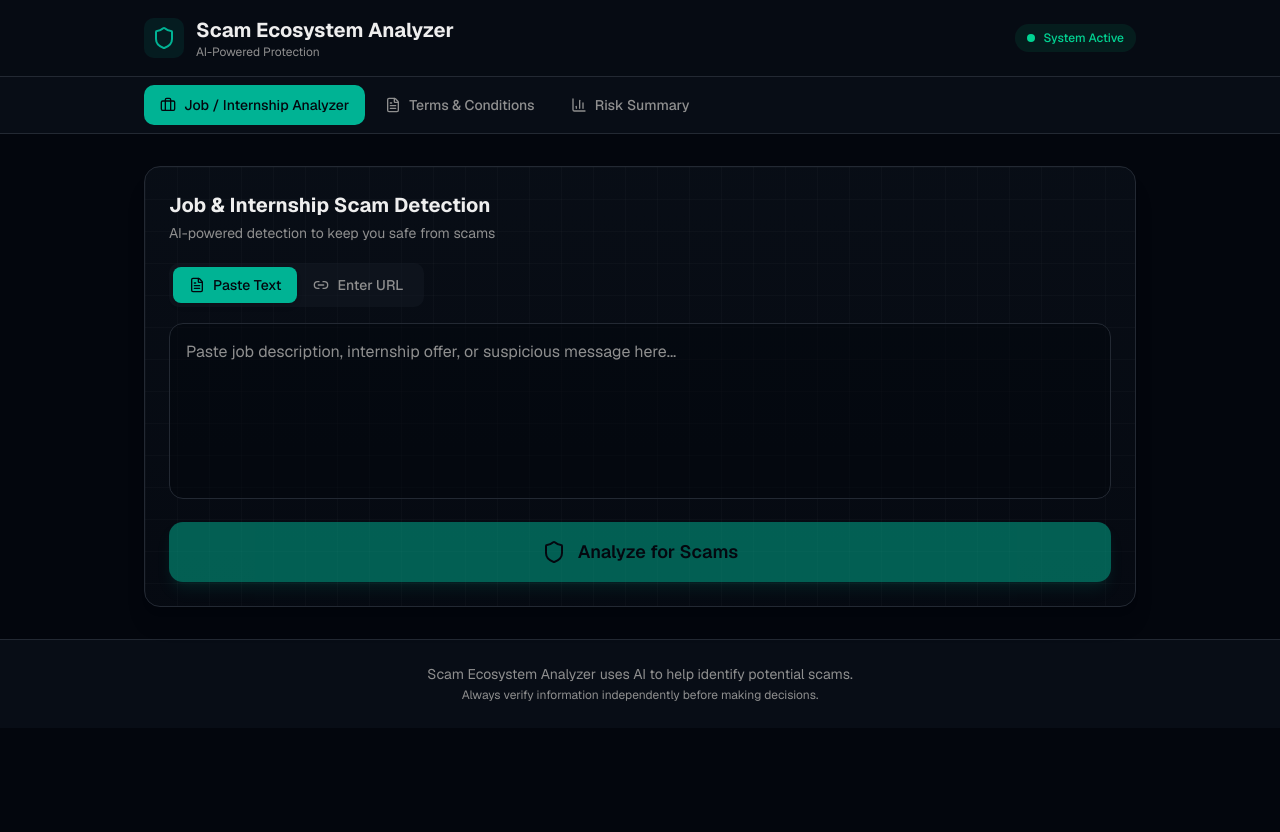
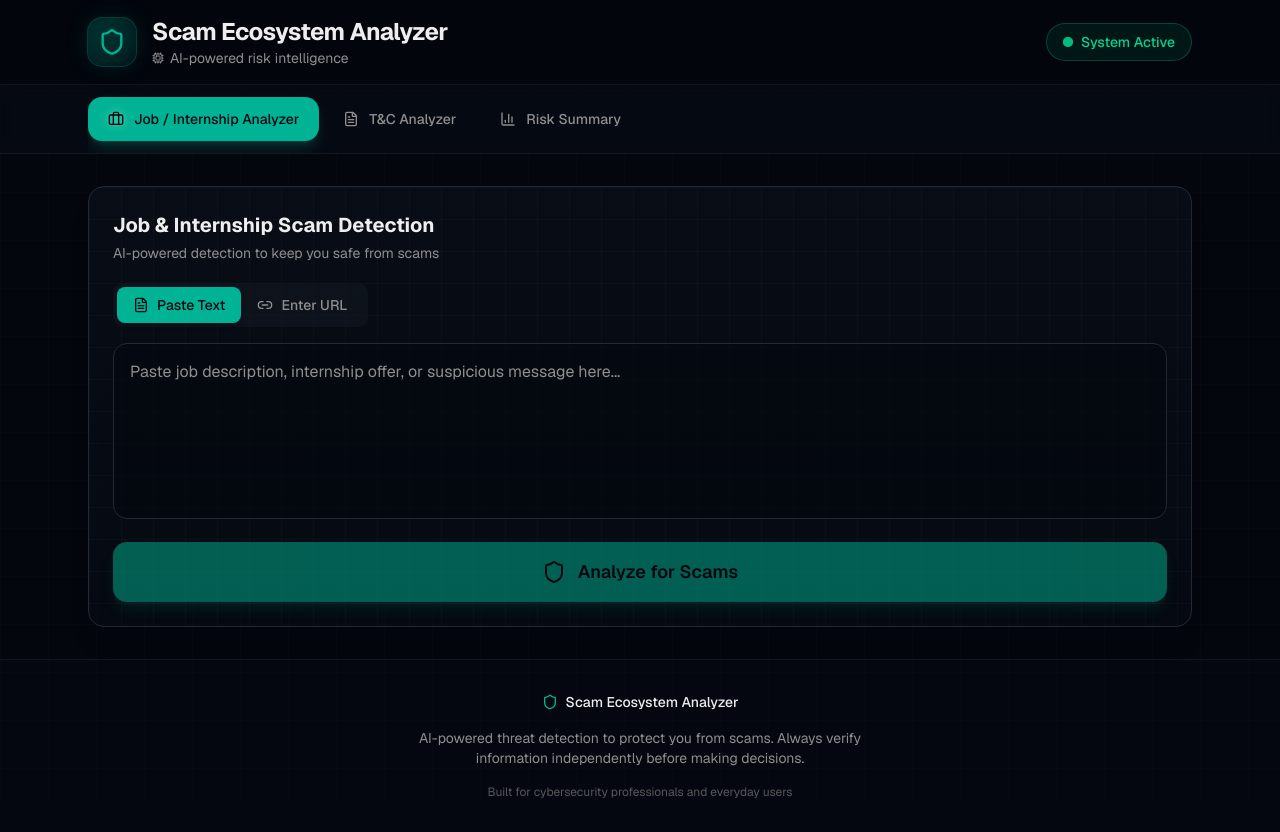
Before and after one commit to Aishwarya-Mukherjee/AI_Spam_Detector, a Next.js app: page / in a window 1280 px wide. Before the commit the page ends 800 px from the top, so only its background shows below. Built offline with nearby package versions, Linux system fonts and the light colour scheme.

Commit message:
style: enhance header and design for premium dashboard\n\nImprove header, tab navigation, content area, and footer\nfor a more premium look and feel.

```diff
--- a/app/page.tsx
+++ b/app/page.tsx
@@ -1,7 +1,7 @@
 "use client"
 
 import { useState } from "react"
-import { Shield, Briefcase, FileText, BarChart3 } from "lucide-react"
+import { Shield, Briefcase, FileText, BarChart3, Cpu } from "lucide-react"
 import { ScamAnalyzer } from "@/components/scam-analyzer"
 import { RiskSummary } from "@/components/risk-summary"
 import { cn } from "@/lib/utils"
@@ -13,53 +13,70 @@ export default function Home() {
 
   const tabs = [
     { id: "job" as const, label: "Job / Internship Analyzer", icon: Briefcase },
-    { id: "terms" as const, label: "Terms & Conditions", icon: FileText },
+    { id: "terms" as const, label: "T&C Analyzer", icon: FileText },
     { id: "summary" as const, label: "Risk Summary", icon: BarChart3 },
   ]
 
   return (
     <div className="min-h-screen bg-background">
+      {/* Background grid pattern */}
+      <div className="pointer-events-none fixed inset-0 bg-[linear-gradient(rgba(255,255,255,0.015)_1px,transparent_1px),linear-gradient(90deg,rgba(255,255,255,0.015)_1px,transparent_1px)] bg-[size:48px_48px]" />
+
       {/* Header */}
-      <header className="sticky top-0 z-50 border-b border-border bg-card/80 backdrop-blur-md">
-        <div className="mx-auto flex max-w-5xl items-center justify-between px-4 py-4">
-          <div className="flex items-center gap-3">
-            <div className="rounded-lg bg-primary/10 p-2">
-              <Shield className="h-6 w-6 text-primary" />
+      <header className="sticky top-0 z-50 border-b border-border/50 bg-background/80 backdrop-blur-xl">
+        <div className="mx-auto flex max-w-6xl items-center justify-between px-4 py-4 sm:px-6">
+          <div className="flex items-center gap-4">
+            <div className="relative">
+              <div className="absolute inset-0 animate-pulse rounded-xl bg-primary/20 blur-md" />
+              <div className="relative rounded-xl bg-gradient-to-br from-primary/20 to-primary/5 p-2.5 ring-1 ring-primary/30">
+                <Shield className="h-7 w-7 text-primary drop-shadow-[0_0_8px_rgba(var(--primary),0.5)]" />
+              </div>
             </div>
             <div>
-              <h1 className="text-xl font-bold text-foreground">Scam Ecosystem Analyzer</h1>
-              <p className="text-xs text-muted-foreground">AI-Powered Protection</p>
+              <h1 className="text-xl font-bold tracking-tight text-foreground sm:text-2xl">
+                Scam Ecosystem Analyzer
+              </h1>
+              <p className="flex items-center gap-1.5 text-xs text-muted-foreground sm:text-sm">
+                <Cpu className="h-3 w-3" />
+                AI-powered risk intelligence
+              </p>
             </div>
           </div>
-          <div className="hidden items-center gap-2 rounded-full bg-emerald-500/10 px-3 py-1.5 sm:flex">
-            <span className="h-2 w-2 animate-pulse rounded-full bg-emerald-400" />
-            <span className="text-xs font-medium text-emerald-400">System Active</span>
+          <div className="flex items-center gap-3">
+            <div className="hidden items-center gap-2 rounded-full border border-emerald-500/30 bg-emerald-500/10 px-4 py-2 sm:flex">
+              <span className="relative flex h-2.5 w-2.5">
+                <span className="absolute inline-flex h-full w-full animate-ping rounded-full bg-emerald-400 opacity-75" />
+                <span className="relative inline-flex h-2.5 w-2.5 rounded-full bg-emerald-500" />
+              </span>
+              <span className="text-sm font-medium text-emerald-400">System Active</span>
+            </div>
           </div>
         </div>
       </header>
 
       {/* Tab Navigation */}
-      <nav className="border-b border-border bg-card">
-        <div className="mx-auto max-w-5xl px-4">
-          <div className="flex gap-1 overflow-x-auto py-2">
+      <nav className="relative border-b border-border/50 bg-card/50 backdrop-blur-sm">
+        <div className="mx-auto max-w-6xl px-4 sm:px-6">
+          <div className="flex gap-1 overflow-x-auto py-3 scrollbar-hide">
             {tabs.map((tab) => {
               const Icon = tab.icon
+              const isActive = activeTab === tab.id
               return (
                 <button
                   key={tab.id}
                   onClick={() => setActiveTab(tab.id)}
                   className={cn(
-                    "flex shrink-0 items-center gap-2 rounded-lg px-4 py-2.5 text-sm font-medium transition-all",
-                    activeTab === tab.id
-                      ? "bg-primary text-primary-foreground"
-                      : "text-muted-foreground hover:bg-secondary hover:text-foreground"
+                    "relative flex shrink-0 items-center gap-2.5 rounded-xl px-5 py-3 text-sm font-medium transition-all",
+                    isActive
+                      ? "bg-primary text-primary-foreground shadow-lg shadow-primary/20"
+                      : "text-muted-foreground hover:bg-secondary/80 hover:text-foreground"
                   )}
                 >
-                  <Icon className="h-4 w-4" />
+                  <Icon className={cn("h-4 w-4", isActive && "drop-shadow-[0_0_4px_rgba(255,255,255,0.5)]")} />
                   <span className="hidden sm:inline">{tab.label}</span>
                   <span className="sm:hidden">
                     {tab.id === "job" && "Jobs"}
-                    {tab.id === "terms" && "Terms"}
+                    {tab.id === "terms" && "T&C"}
                     {tab.id === "summary" && "Summary"}
                   </span>
                 </button>
@@ -70,7 +87,8 @@ export default function Home() {
       </nav>
 
       {/* Main Content */}
-      <main className="mx-auto max-w-5xl px-4 py-8">
+      <main className="relative mx-auto max-w-6xl px-4 py-8 sm:px-6">
+        <div className="animate-in fade-in duration-300">
           {activeTab === "job" && (
             <ScamAnalyzer
               title="Job & Internship Scam Detection"
@@ -84,16 +102,25 @@ export default function Home() {
             />
           )}
           {activeTab === "summary" && <RiskSummary />}
+        </div>
       </main>
 
       {/* Footer */}
-      <footer className="mt-auto border-t border-border bg-card py-6">
-        <div className="mx-auto max-w-5xl px-4 text-center">
-          <p className="text-sm text-muted-foreground">
-            Scam Ecosystem Analyzer uses AI to help identify potential scams.
-            <br />
-            <span className="text-xs">Always verify information independently before making decisions.</span>
+      <footer className="relative mt-auto border-t border-border/50 bg-card/30 py-8">
+        <div className="mx-auto max-w-6xl px-4 sm:px-6">
+          <div className="flex flex-col items-center gap-4 text-center">
+            <div className="flex items-center gap-2">
+              <Shield className="h-4 w-4 text-primary" />
+              <span className="text-sm font-medium text-foreground">Scam Ecosystem Analyzer</span>
+            </div>
+            <p className="max-w-md text-sm text-muted-foreground">
+              AI-powered threat detection to protect you from scams.
+              Always verify information independently before making decisions.
             </p>
+            <p className="text-xs text-muted-foreground/60">
+              Built for cybersecurity professionals and everyday users
+            </p>
+          </div>
         </div>
       </footer>
     </div>
```
Lines whose indentation alone changed are shown as unchanged.
